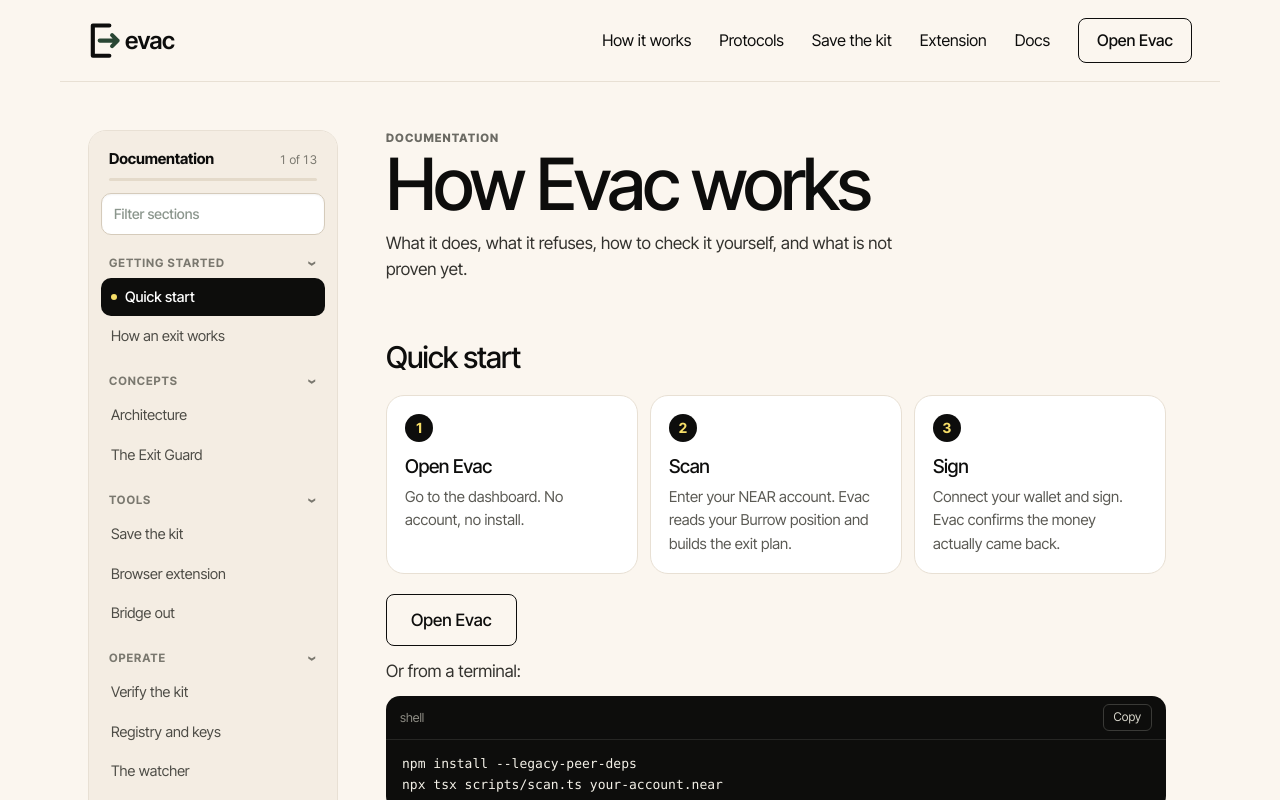
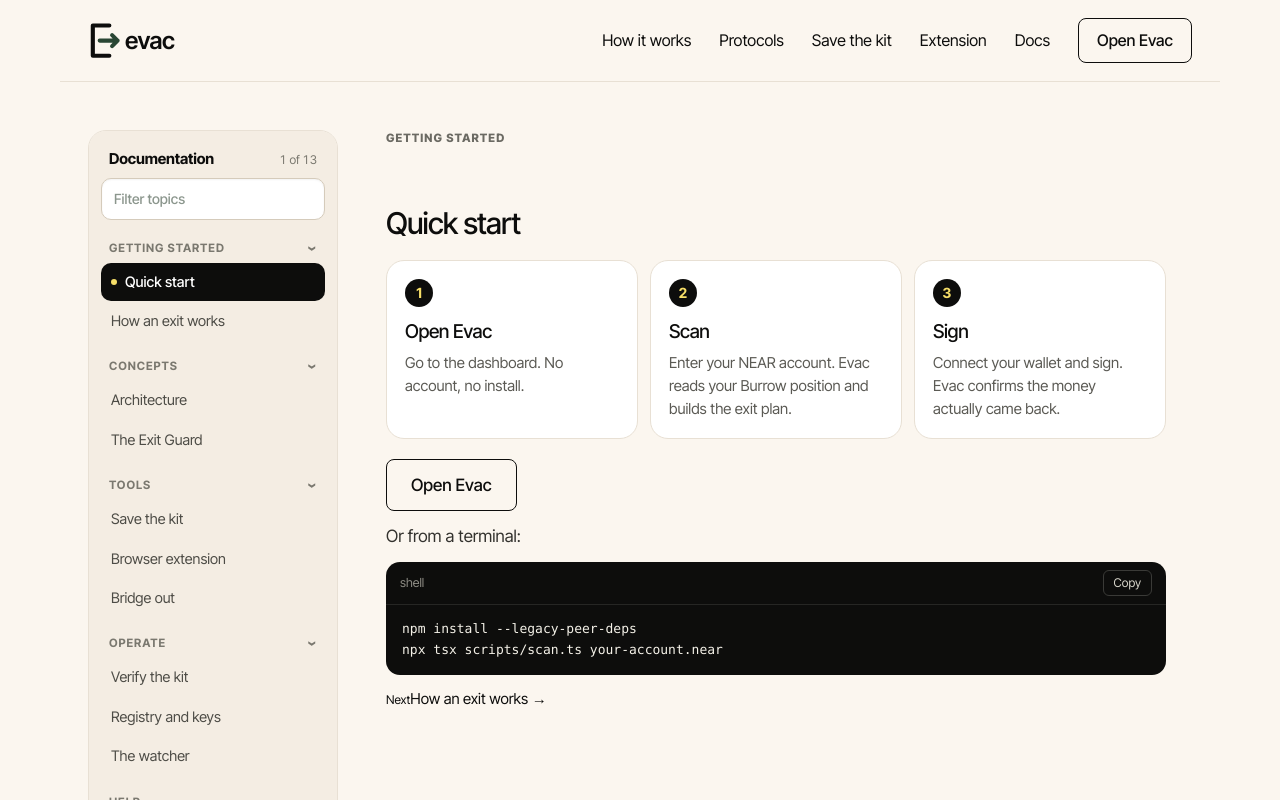
Before and after one commit to ayushsingh82/Evac, a Next.js app: page /docs in a window 1280 px wide. Shown: the top 800 px of the page. Built offline with nearby package versions, Linux system fonts and the light colour scheme.

Commit message:
feat(docs): static sidebar with one topic at a time, prev/next, and a fixed Limits bullet

```diff
--- a/src/app/DocsKit.tsx
+++ b/src/app/DocsKit.tsx
@@ -1,58 +1,61 @@
 "use client";
 
-import { useEffect, useState } from "react";
+import { useEffect, useRef, useState, type ReactNode } from "react";
 
 export type TocGroup = { title: string; items: { id: string; label: string }[] };
 
-/** Docs sidebar: reading progress, collapsible groups, a filter box, and the section being read highlighted. */
-export function DocsToc({ groups }: { groups: TocGroup[] }) {
+/** Docs layout: a static sidebar on the left; the right pane swaps to the topic you select. */
+export function DocsShell({ groups, sections }: { groups: TocGroup[]; sections: Record<string, ReactNode> }) {
   const flat = groups.flatMap((g) => g.items);
   const [active, setActive] = useState(flat[0]?.id);
   const [q, setQ] = useState("");
   const [closed, setClosed] = useState<Record<string, boolean>>({});
-  const [progress, setProgress] = useState(0);
+  const pane = useRef<HTMLDivElement>(null);
+
+  const select = (id: string) => {
+    setActive(id);
+    try {
+      history.replaceState(null, "", `#${id}`);
+    } catch {
+      /* ignore */
+    }
+    if (pane.current) window.scrollTo({ top: Math.max(0, pane.current.offsetTop - 80), behavior: "smooth" });
+  };
+
   useEffect(() => {
-    // The active section is the last heading that has scrolled past a line near the top of the screen.
-    let raf = 0;
-    const update = () => {
-      raf = 0;
-      let cur = flat[0]?.id;
-      for (const i of flat) {
-        const el = document.getElementById(i.id);
-        if (el && el.getBoundingClientRect().top < 140) cur = i.id;
-      }
-      setActive(cur);
-      const max = document.documentElement.scrollHeight - window.innerHeight;
-      setProgress(max > 0 ? Math.min(1, Math.max(0, window.scrollY / max)) : 0);
+    // Open the topic named in the URL (#guard), and follow later hash changes.
+    const fromHash = () => {
+      const id = window.location.hash.slice(1);
+      if (flat.some((i) => i.id === id)) setActive(id);
     };
-    const onScroll = () => {
-      if (!raf) raf = requestAnimationFrame(update);
-    };
-    update();
-    window.addEventListener("scroll", onScroll, { passive: true });
-    return () => {
-      window.removeEventListener("scroll", onScroll);
-      if (raf) cancelAnimationFrame(raf);
-    };
+    fromHash();
+    window.addEventListener("hashchange", fromHash);
+    return () => window.removeEventListener("hashchange", fromHash);
     // eslint-disable-next-line react-hooks/exhaustive-deps
   }, []);
+
   const term = q.trim().toLowerCase();
   const shown = groups
     .map((g) => ({ ...g, items: g.items.filter((i) => !term || i.label.toLowerCase().includes(term)) }))
     .filter((g) => g.items.length);
-  const activeIdx = Math.max(0, flat.findIndex((i) => i.id === active));
+  const idx = Math.max(0, flat.findIndex((i) => i.id === active));
+  const group = groups.find((g) => g.items.some((i) => i.id === active));
+  const prev = flat[idx - 1];
+  const next = flat[idx + 1];
+
   return (
+    <main className="doc">
       <aside className="doc-side">
         <div className="doc-head">
           <b>Documentation</b>
-        <span>{activeIdx + 1} of {flat.length}</span>
+          <span>{idx + 1} of {flat.length}</span>
         </div>
-      <div className="doc-prog" aria-hidden><i style={{ width: `${Math.round(progress * 100)}%` }} /></div>
         <div className="doc-search">
-        <input value={q} onChange={(e) => setQ(e.target.value)} placeholder="Filter sections" aria-label="Filter sections" />
+          <input value={q} onChange={(e) => setQ(e.target.value)} placeholder="Filter topics" aria-label="Filter topics" />
           {q && <button type="button" className="doc-clear" aria-label="Clear filter" onClick={() => setQ("")}>✕</button>}
         </div>
-      {shown.length === 0 && <p className="doc-none">No section matches &ldquo;{q}&rdquo;.</p>}
+        <nav className="doc-nav">
+          {shown.length === 0 && <p className="doc-none">No topic matches &ldquo;{q}&rdquo;.</p>}
           {shown.map((g) => {
             const open = term ? true : !closed[g.title];
             return (
@@ -63,13 +66,23 @@ export function DocsToc({ groups }: { groups: TocGroup[] }) {
                 </button>
                 {open &&
                   g.items.map((i) => (
-                <a key={i.id} href={`#${i.id}`} className={active === i.id ? "on" : ""}>
+                    <a
+                      key={i.id}
+                      href={`#${i.id}`}
+                      className={active === i.id ? "on" : ""}
+                      aria-current={active === i.id ? "page" : undefined}
+                      onClick={(e) => {
+                        e.preventDefault();
+                        select(i.id);
+                      }}
+                    >
                       {i.label}
                     </a>
                   ))}
               </div>
             );
           })}
+        </nav>
         <div className="doc-side-foot">
           <a href="/dashboard" className="dbtn solid wide">Open Evac</a>
           <div className="doc-links">
@@ -78,6 +91,22 @@ export function DocsToc({ groups }: { groups: TocGroup[] }) {
           </div>
         </div>
       </aside>
+
+      <div className="doc-pane" ref={pane}>
+        <article key={active}>
+          <div className="label">{group?.title}</div>
+          {active && sections[active]}
+          <div className="doc-pager">
+            {prev ? (
+              <button type="button" onClick={() => select(prev.id)}><small>Previous</small><span>← {prev.label}</span></button>
+            ) : <i />}
+            {next ? (
+              <button type="button" className="next" onClick={() => select(next.id)}><small>Next</small><span>{next.label} →</span></button>
+            ) : <i />}
+          </div>
+        </article>
+      </div>
+    </main>
   );
 }
 
--- a/src/app/docs/page.tsx
+++ b/src/app/docs/page.tsx
@@ -1,6 +1,7 @@
+import type { ReactNode } from "react";
 import Link from "next/link";
 import { SiteFooter, SiteNav } from "../chrome";
-import { Code, DocsToc, type TocGroup } from "../DocsKit";
+import { Code, DocsShell, type TocGroup } from "../DocsKit";
 
 export const metadata = { title: "Docs · Evac" };
 
@@ -62,17 +63,9 @@ const GLOSSARY: [string, string][] = [
 ];
 
 export default function Docs() {
-  return (
-    <div className="site">
-      <SiteNav />
-      <main className="doc">
-        <DocsToc groups={TOC} />
-
-        <article>
-          <div className="label">Documentation</div>
-          <h1 className="doc-h1">How Evac works</h1>
-          <p className="soft">What it does, what it refuses, how to check it yourself, and what is not proven yet.</p>
-
+  const sections: Record<string, ReactNode> = {
+    quickstart: (
+      <>
           <h2 id="quickstart">Quick start</h2>
           <div className="steps3">
             <div className="stepc"><b>1</b><h3>Open Evac</h3><p>Go to the dashboard. No account, no install.</p></div>
@@ -85,7 +78,10 @@ export default function Docs() {
           <p>Or from a terminal:</p>
           <Code>{`npm install --legacy-peer-deps
 npx tsx scripts/scan.ts your-account.near`}</Code>
-
+      </>
+    ),
+    how: (
+      <>
           <h2 id="how">How an exit works</h2>
           <ol className="flow">
             <li><b>Scan.</b> Four independent NEAR RPC providers answer the same read at one pinned block. They must agree, or Evac stops. One that is down is tolerated.</li>
@@ -95,7 +91,10 @@ npx tsx scripts/scan.ts your-account.near`}</Code>
             <li><b>Verify.</b> Every receipt must succeed and each withdrawn token balance must rise. Only then does Evac say Recovered.</li>
             <li><b>Bridge out (optional).</b> Send what you recovered to USDC on another chain through NEAR Intents.</li>
           </ol>
-
+      </>
+    ),
+    architecture: (
+      <>
           <h2 id="architecture">Architecture</h2>
           <div className="arch" role="img" aria-label="Architecture: browser app reads from four RPC providers, builds a plan, runs the Exit Guard, then the wallet signs.">
             <div className="arch-col">
@@ -117,7 +116,10 @@ npx tsx scripts/scan.ts your-account.near`}</Code>
             </div>
           </div>
           <p className="fine">There is no Evac server anywhere on this path. The optional bridge step talks to NEAR Intents&apos; public 1Click API.</p>
-
+      </>
+    ),
+    guard: (
+      <>
           <h2 id="guard">The Exit Guard</h2>
           <p>Every transaction must pass. If the Guard can&apos;t decode something, it refuses. There is no override button.</p>
           <div className="table">
@@ -152,13 +154,19 @@ npx tsx scripts/scan.ts your-account.near`}</Code>
 }`}</Code>
           </div>
           <p>The test suite includes 21 realistic attack payloads, all refused.</p>
-
+      </>
+    ),
+    verify: (
+      <>
           <h2 id="verify">Verify the kit</h2>
           <p>The build is reproducible, so its hash can be published and checked from outside the browser.</p>
           <Code>{`npm run build
 node scripts/hash-out.mjs                           # prints sha256:...
 npx tsx scripts/verify-kit.ts <registry> burrow out   # MATCH or MISMATCH`}</Code>
-
+      </>
+    ),
+    registry: (
+      <>
           <h2 id="registry">Registry and keys</h2>
           <p>
             A Rust contract holds, per protocol, the kit hash, the exit manifest, the site fingerprint, an alarm status and a
@@ -176,7 +184,10 @@ npx tsx scripts/verify-kit.ts <registry> burrow out   # MATCH or MISMATCH`}</Cod
             ))}
           </div>
           <p>A stolen watcher key cannot change the release or the exit list. The contract has unit tests for exactly that.</p>
-
+      </>
+    ),
+    watcher: (
+      <>
           <h2 id="watcher">The watcher</h2>
           <p>The watcher hashes every script on the live site and compares it with the registry.</p>
           <div className="table">
@@ -191,14 +202,20 @@ npx tsx scripts/verify-kit.ts <registry> burrow out   # MATCH or MISMATCH`}</Cod
           </div>
           <Code>{`npx tsx scripts/watcher.ts --url <official site> --baseline     # print a fingerprint to publish
 npx tsx scripts/watcher.ts --registry <registry> --protocol burrow  # check once`}</Code>
-
+      </>
+    ),
+    bridge: (
+      <>
           <h2 id="bridge">Bridge out</h2>
           <p>
             After a recovered exit you can send tokens to USDC on Base, Ethereum, Arbitrum or Solana through NEAR Intents&apos; 1Click
             API. You see a quote first. A separate guard accepts only the one transfer the quote asks for: the quoted amount, to the
             quoted deposit address, with exactly 1 yoctoNEAR attached. Dry quotes need no API key.
           </p>
-
+      </>
+    ),
+    kit: (
+      <>
           <h2 id="kit">Save the kit</h2>
           <p>
             Keep a copy of Evac as plain files, and check it matches the published build before you rely on it.
@@ -208,7 +225,10 @@ tar -xzf evac-kit.tar.gz && cd evac-kit
 node verify.mjs                   # MATCH or MISMATCH
 npx serve app                     # run it`}</Code>
           <p>See <Link href="/kit">Save the kit</Link>.</p>
-
+      </>
+    ),
+    extension: (
+      <>
           <h2 id="extension">Browser extension</h2>
           <p>
             A Chrome extension that compares the site you are on with what the protocol published in its registry. It warns on
@@ -218,7 +238,10 @@ npx serve app                     # run it`}</Code>
           <Code>{`npm run extension                 # builds extension/dist
 # chrome://extensions -> Developer mode -> Load unpacked -> extension/dist`}</Code>
           <p>See <Link href="/extension">Browser extension</Link>.</p>
-
+      </>
+    ),
+    trouble: (
+      <>
           <h2 id="trouble">Troubleshooting</h2>
           <div className="faq">
             <details><summary>It says Not confirmed as recovered, but the transaction succeeded</summary><p>On NEAR a transaction can succeed while a later step fails. If a token transfer fails, Burrow refunds the deposit. The usual cause is that your account isn&apos;t registered with that token contract. Register it (a one-time storage deposit of about 0.00125 NEAR) and try again.</p></details>
@@ -227,17 +250,23 @@ npx serve app                     # run it`}</Code>
             <details><summary>My wallet sends me away and back</summary><p>Some wallets use a redirect. Evac saves your starting balances first, then finishes the check when you return.</p></details>
             <details><summary>The Guard refused my own withdrawal</summary><p>Check that your connected wallet is the account you scanned, and that the exit list matches the protocol&apos;s current contract.</p></details>
           </div>
-
+      </>
+    ),
+    limits: (
+      <>
           <h2 id="limits">Limits</h2>
           <ul>
             <li>Evac has not yet signed a real withdrawal. It has been checked read-only against 11 real accounts and 18 real historical Burrow transactions (the Guard accepted all 18 and every receipt succeeded), but wallet signing itself is untested.</li>
-            <li>Accounts with a loan use <code>execute_with_pyth</code>, the price-checked call BurrowMost real Burrow traffic uses <code>execute_with_pyth</code>. Evac doesn&apos;t build or accept it yet, which is why accounts with a loan only get a partial exit.apos;s own front end makes. If your other deposits can repay the loan, Evac repays and exits fully; otherwise you get a partial exit and are told what is missing. Not yet tried with real money.</li>
+            <li>Accounts with a loan use <code>execute_with_pyth</code>, the price-checked call Burrow&apos;s own front end makes. If your other deposits can repay the loan, Evac repays and exits fully; otherwise you get a partial exit and are told what is missing. Not yet tried with real money.</li>
             <li>The live Burrow contract differs from its archived source. With an open loan, Burrow may ask for a price check even on a withdraw. If so, the transaction fails safely and Evac says so.</li>
             <li>The registry contract and DAO are written and tested but not deployed yet, so the exit list is built in.</li>
             <li>Only Burrow is supported. Other protocols are planned.</li>
             <li>Evac is early, open-source hackathon software. Try it with a small position first.</li>
           </ul>
-
+      </>
+    ),
+    glossary: (
+      <>
           <h2 id="glossary">Glossary</h2>
           <div className="table">
             {GLOSSARY.map(([a, b]) => (
@@ -247,8 +276,13 @@ npx serve app                     # run it`}</Code>
               </div>
             ))}
           </div>
-        </article>
-      </main>
+      </>
+    ),
+  };
+  return (
+    <div className="site">
+      <SiteNav />
+      <DocsShell groups={TOC} sections={sections} />
       <SiteFooter />
     </div>
   );
```
Lines whose indentation alone changed are shown as unchanged.
